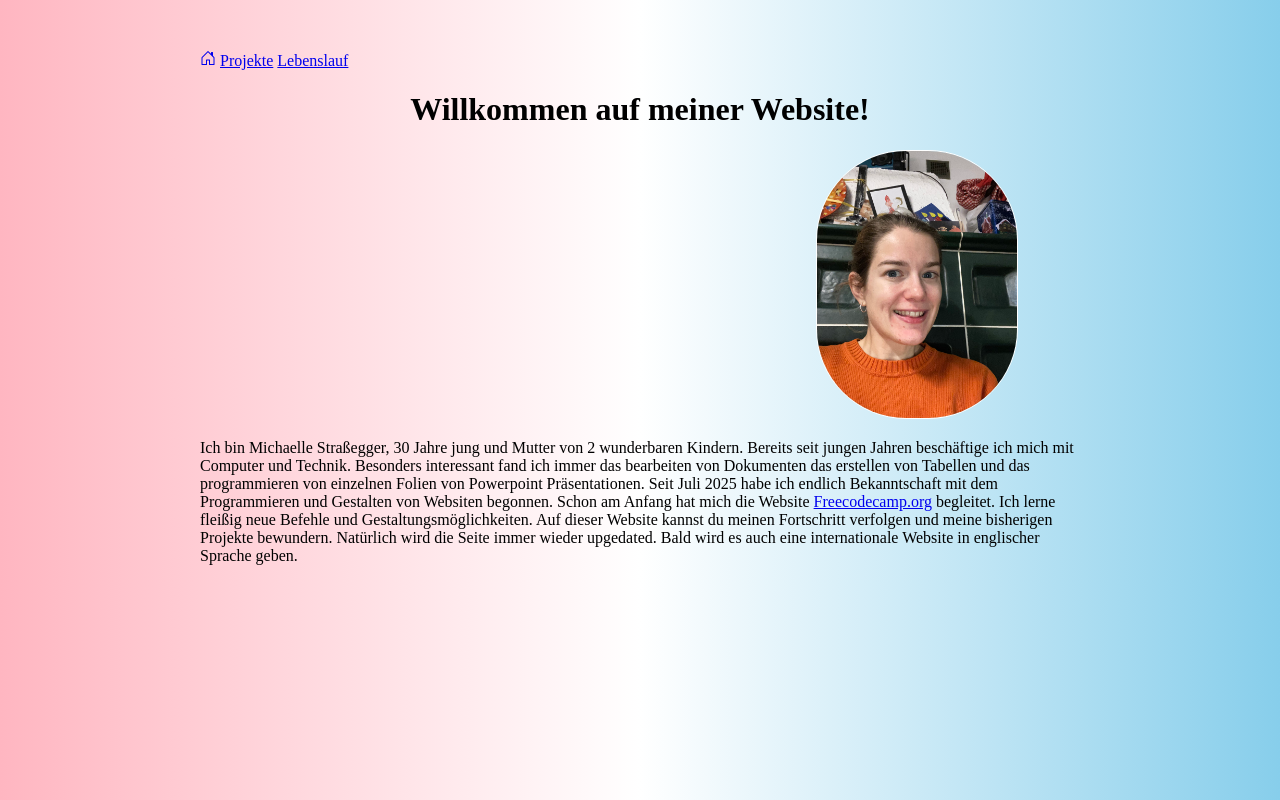
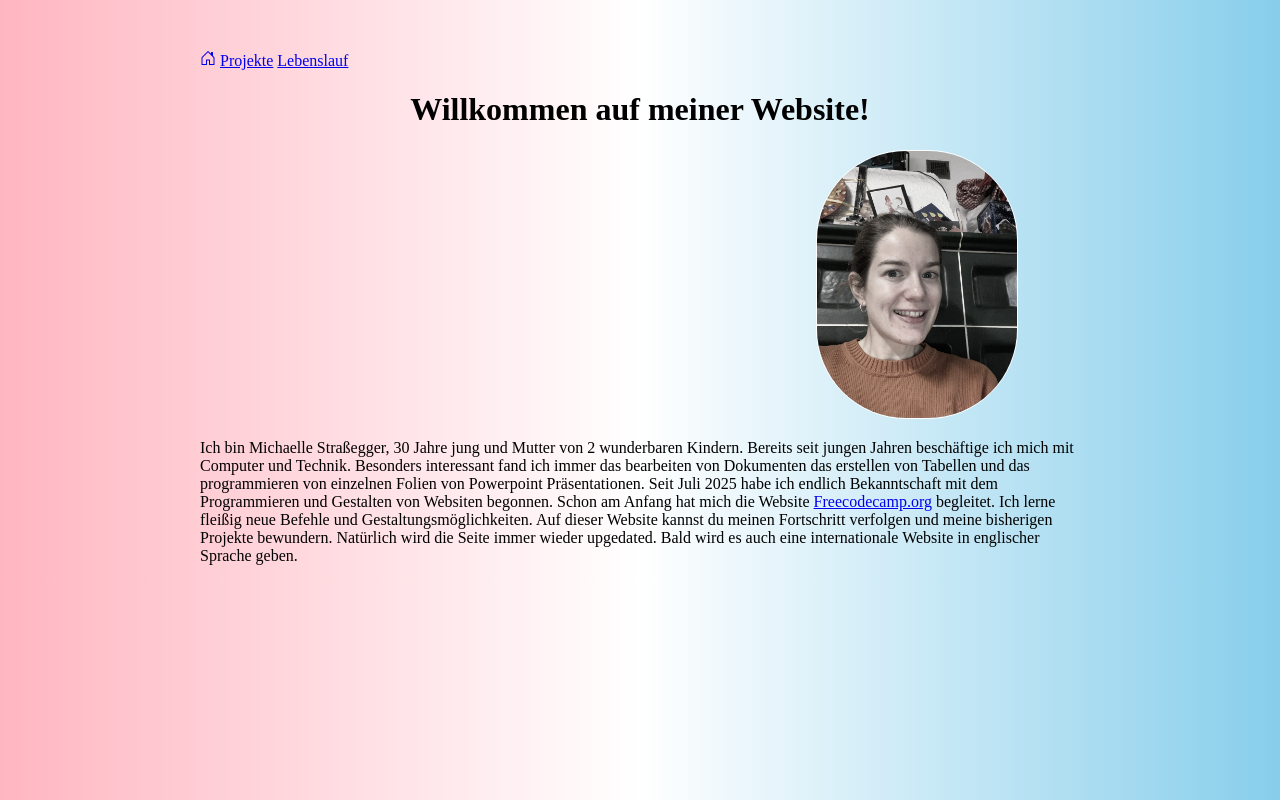
Before and after one commit to michaellestrassegger/mywebsite, a plain HTML site: page index.html in a window 1280 px wide. Drawn offline with Linux system fonts and the light colour scheme.

Commit message:
Update index.html

```diff
--- a/index.html
+++ b/index.html
@@ -27,6 +27,7 @@
         border: solid white 1px;
         margin-left: 70%;
         margin-right: auto;
+        filter: grayscale(70%);
       }
     </style>
   </head>
```
